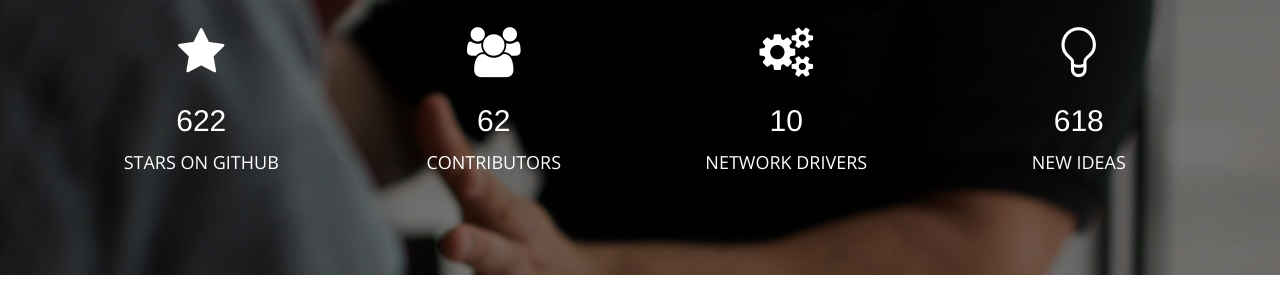
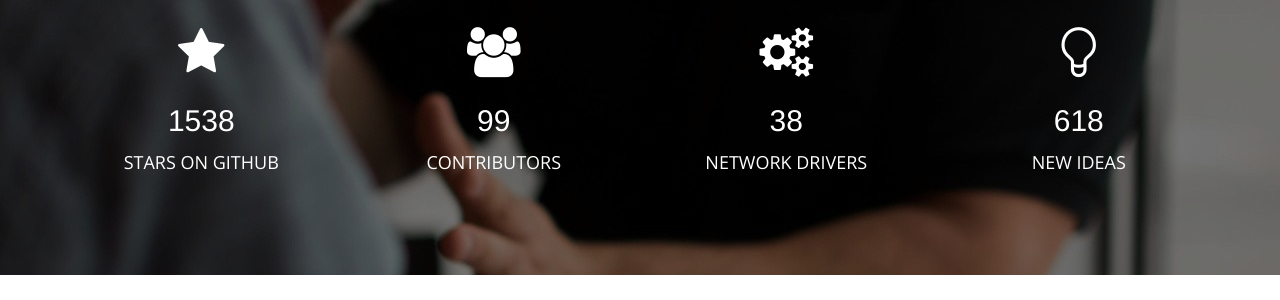
Before and after one commit to napalm-automation/napalm-automation.github.io, a Jekyll site: the page built from index.md, in a window 1280 px wide and 900 px high, scrolled down 2536 px. Shown: the part 156-456 px from the top of the window. Built offline with Jekyll 4.4.1, drawn with Linux system fonts in a browser that asks for light colours.

Commit message:
Bump front page stats
Thought it'd be a good idea to bump these stats, many things changed
over the last 3 years. Included the number of drivers from
``napalm-automation-community`` under the ``num_drivers``.

```diff
--- a/_data/front_stats.yml
+++ b/_data/front_stats.yml
@@ -1,4 +1,4 @@
-stars: 622
-contributors: 62
-num_drivers: 10
+stars: 1538
+contributors: 99
+num_drivers: 38
 ideas: 618
```
